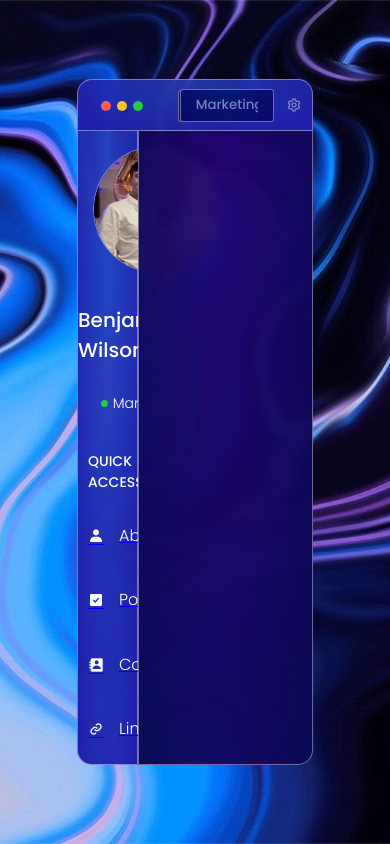
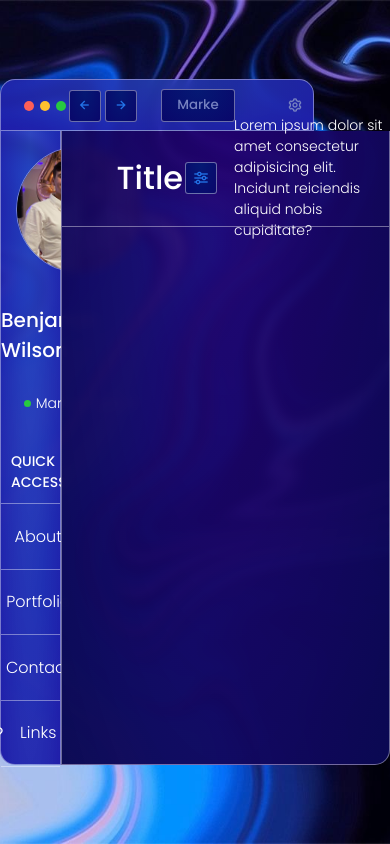
Before and after one commit to MarketingPlus/advanced-portfolio, a plain HTML site: page index.html in a window 390 px wide. Drawn offline with nearby package versions, Linux system fonts and the light colour scheme.

Commit message:
Basic layout has been established, more functionality such as actual content and media queries to come in the future

```diff
--- a/assets/css/style.css
+++ b/assets/css/style.css
@@ -35,7 +35,7 @@ html {
   display: flex;
   justify-content: space-between;
   height: 50px;
-  width: 60vw;
+  width: 80vw;
   border: 1px solid rgba(255, 255, 255, 0.4);
   border-radius: 15px 15px 0px 0px;
   backdrop-filter: blur(5px);
@@ -92,11 +92,12 @@ ul .top__buttons {
 }
 
 .movement__arrows {
-  position: absolute;
+  position: relative;
   list-style: none;
   padding: 10px;
   display: flex;
   margin: 0;
+  right: 8.5vw;
 }
 
 .movement__arrows li {
@@ -139,7 +140,7 @@ ul .top__buttons {
   position: relative;
   justify-content: center;
   align-items: center;
-  width: 400px;
+  width: 20vw;
   margin-left: 5%;
 }
 
@@ -158,6 +159,7 @@ ul .top__buttons {
   box-shadow: 10px 10px 30px (0, 0, 0, 0.5);
   margin: 0px 2px;
   padding-left: 15px;
+  right: 10vw;
 }
 
 .search__bar i {
@@ -292,22 +294,38 @@ input::placeholder {
 .tab__buttons {
   display: block;
   position: relative;
-  text-align: left;
+  text-align: center;
 }
 
 .tab__buttons ul {
   list-style: none;
   display: flex;
   flex-direction: column;
-  justify-content: flex-start;
+  justify-content: center;
   align-items: flex-start;
-  margin: 10px;
+  margin: 0;
   padding: 0;
 }
 
 .tab__buttons li {
   display: flex;
-  justify-content: flex-start;
+  justify-content: center;
+  height: 100%;
+  width: 100%;
+  border-bottom: 1px solid rgba(255, 255, 255, 0.4);
+  transition: 0.3s ease;
+}
+
+#top__line {
+  border-top: 1px solid rgba(255, 255, 255, 0.4);
+}
+
+.tab__buttons li:hover {
+  background-image: radial-gradient(
+    at 50% 0%,
+    rgb(41, 99, 185, 0.4),
+    rgb(73, 71, 196, 0.4)
+  );
 }
 
 .tab__buttons i {
@@ -346,3 +364,83 @@ input::placeholder {
 .side__side {
   display: flex;
 }
+
+.tab__buttons a {
+  text-decoration: none;
+}
+
+.settings__header {
+  display: flex;
+  height: 15%;
+  width: 100%;
+  border-bottom: 1px solid rgba(255, 255, 255, 0.4);
+}
+
+.settings__header p {
+  font-size: 14px;
+  font-weight: lighter;
+  display: flex;
+  justify-content: center;
+  align-items: center;
+}
+
+.settings__header ul {
+  display: flex;
+  justify-content: space-between;
+  width: 100%;
+  align-items: center;
+  list-style: none;
+  margin: 0 15px 0 15px;
+}
+
+.settings__header p {
+  display: flex;
+  position: relative;
+  color: white;
+}
+
+.config {
+  position: relative;
+  display: flex;
+  justify-content: center;
+  align-items: center;
+  width: 30px;
+  height: 30px;
+  border: 1px solid rgba(255, 255, 255, 0.4);
+  border-radius: 3px;
+  backdrop-filter: blur(5px);
+  background: radial-gradient(at 50% 0%, rgb(5, 25, 116), rgba(9, 7, 107));
+  box-shadow: 10px 10px 30px (0, 0, 0, 0.5);
+  margin: 0px 2px;
+  transition: 0.3s ease;
+}
+
+li:hover .config {
+  box-shadow: 0px 0px 8px var(--light-purple);
+  background: radial-gradient(
+    at 50% 0%,
+    rgb(41, 99, 185, 0.1),
+    rgb(73, 71, 196, 0.1)
+  );
+}
+
+.config i {
+  color: #2374e8;
+}
+
+.settings__header h2 {
+  color: white;
+  font-size: 2rem;
+  font-weight: 500;
+}
+
+.about__tab-container,
+.portfolio__tab-container,
+.contact__tab-container,
+.links__tab-container {
+  display: flex;
+  width: 100%;
+  height: 85%;
+  position: absolute;
+  top: 15%;
+}
--- a/index.html
+++ b/index.html
@@ -56,7 +56,7 @@
                     <div class="tab__buttons">
                         <h3>QUICK ACCESS</h3>
                         <ul>
-                            <li>
+                            <li id="top__line">
                                 <div class="about__tab-link">
                                     <a href="#"><i class='bx bxs-user'><h4>About</h4></i></a>
                             </div></li>
@@ -82,21 +82,30 @@
         </aside>
 
         <section class="tab">
-            <div class="about__tab">
-
+            <div class="settings__header">
+                <ul>
+                    <li><h2>Title</h2></li>
+                    <li><div class="config"><i class='bx bx-slider-alt'></div></li></i>
+                </ul>
+                <p>Lorem ipsum dolor sit amet consectetur adipisicing elit. Incidunt reiciendis aliquid nobis cupiditate?</p>
             </div>
 
-            <div class="portfolio__tab">
-
+            <div class="about__tab-container">
+                <div class="about__tab"></div>
             </div>
 
-            <div class="contact__tab">
-
+            <div class="portfolio__tab-container">
+                <div class="portfolio__tab"></div>
             </div>
 
-            <div class="links__tab">
+            <div class="contact__tab-container">
+                <div class="contact__tab"></div>
+            </div>
 
+            <div class="links__tab-container">
+                <div class="links__tab"></div>
             </div>
+
         </section>
 </div>
     </main>
```
